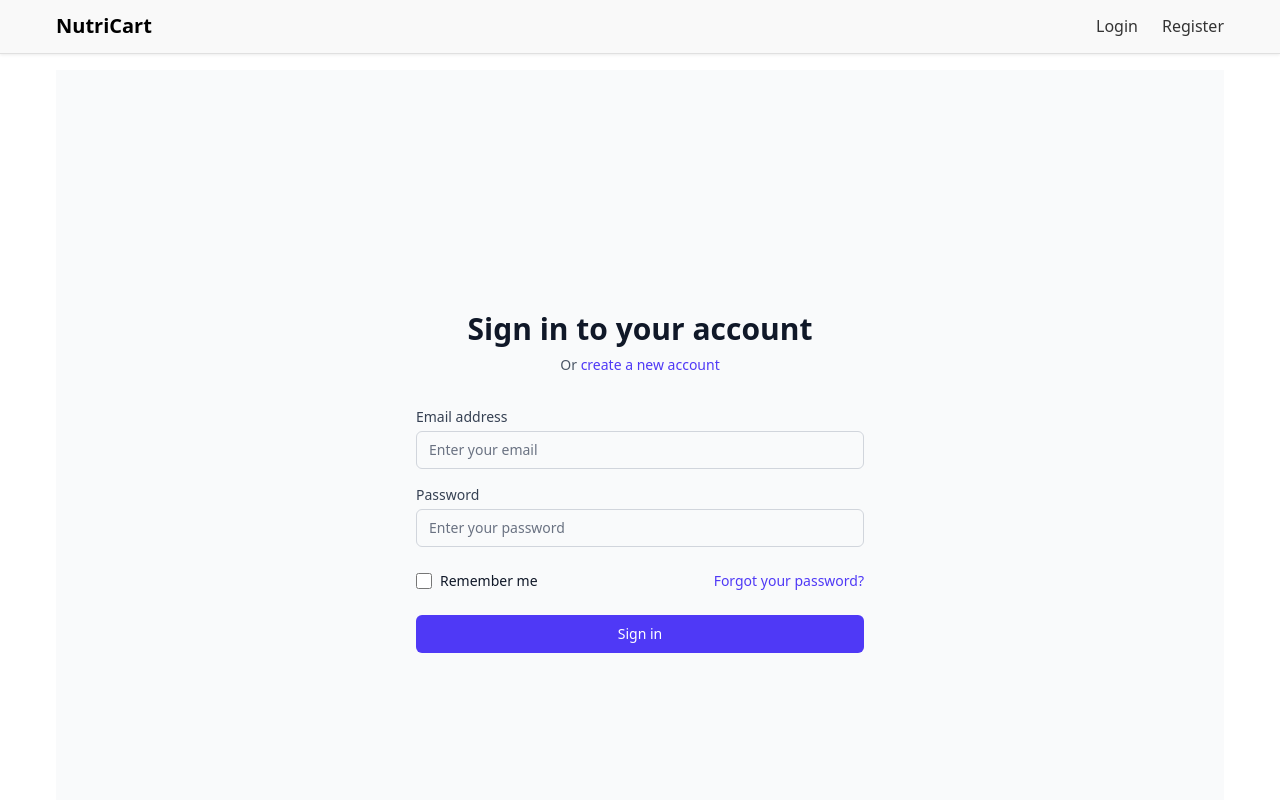
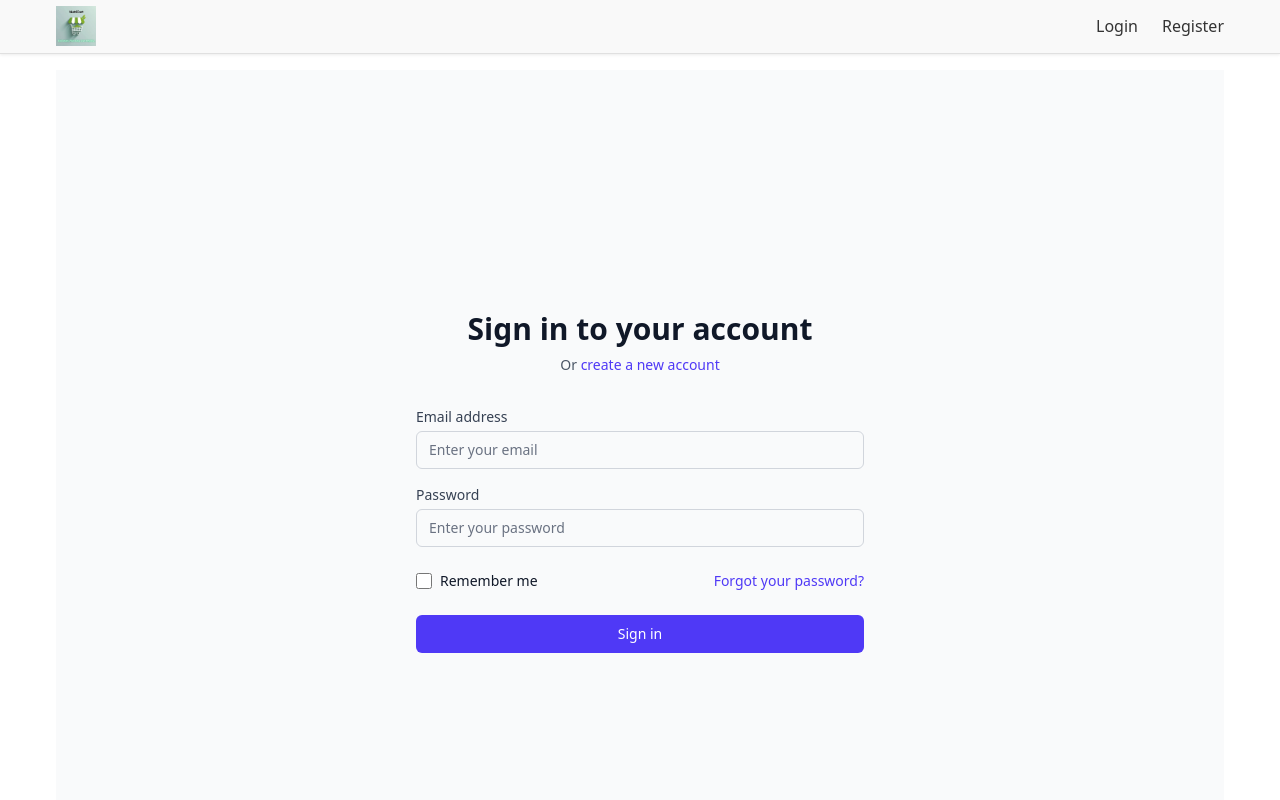
Before and after one commit to janpreett/nutricart, a React (Vite) app in the folder frontend/: page /login in a window 1280 px wide. Shown: the top 800 px of the page. Built offline with nearby package versions, Linux system fonts and the light colour scheme; the HTML template or start-up script is replaced by a standard one.

Commit message:
Adding a Logo

```diff
--- a/frontend/src/components/Header.css
+++ b/frontend/src/components/Header.css
@@ -22,12 +22,18 @@
   height: 100%;
 }
 
-.logo a {
-  font-size: 1.25rem;
-  font-weight: bold;
-  color: black;
+
+.logo-link {
+  display: inline-block;
+  line-height: 1;
   text-decoration: none;
-  line-height: 1;
+}
+
+
+.logo-image {
+  height: 40px;
+  width: auto;
+  object-fit: contain;
 }
 
 .nav ul {
@@ -51,7 +57,7 @@
   font-weight: 500;
   transition: color 0.2s;
   display: inline-block;
-  line-height: 1.25rem; /* Match with logo font size */
+  line-height: 1.25rem;
 }
 
 .nav a:hover {
--- a/frontend/src/components/Header.jsx
+++ b/frontend/src/components/Header.jsx
@@ -1,7 +1,9 @@
+// frontend/src/components/Header.jsx
 import React from 'react'
 import { NavLink } from 'react-router-dom'
 import { useAuth } from '../contexts/AuthContext.jsx'
 import './Header.css'
+import logoSrc from '../assets/logo.png'
 
 export default function Header() {
   const { isAuthenticated, user, logout } = useAuth()
@@ -11,7 +13,11 @@ export default function Header() {
       <div className="container">
         <div className="logo">
           <NavLink to="/profile" className="logo-link">
-            NutriCart
+            <img
+              src={logoSrc}
+              alt="NutriCart logo"
+              className="logo-image"
+            />
           </NavLink>
         </div>
         <nav className="nav">
@@ -21,7 +27,9 @@ export default function Header() {
                 <li>
                   <NavLink
                     to="/profile"
-                    className={({ isActive }) => isActive ? 'nav-link active' : 'nav-link'}
+                    className={({ isActive }) =>
+                      isActive ? 'nav-link active' : 'nav-link'
+                    }
                   >
                     Profile
                   </NavLink>
@@ -29,7 +37,9 @@ export default function Header() {
                 <li>
                   <NavLink
                     to="/plan"
-                    className={({ isActive }) => isActive ? 'nav-link active' : 'nav-link'}
+                    className={({ isActive }) =>
+                      isActive ? 'nav-link active' : 'nav-link'
+                    }
                   >
                     Meal Plan
                   </NavLink>
@@ -43,8 +53,16 @@ export default function Header() {
               </>
             ) : (
               <>
-                <li><NavLink to="/login" className="nav-link">Login</NavLink></li>
-                <li><NavLink to="/register" className="nav-link">Register</NavLink></li>
+                <li>
+                  <NavLink to="/login" className="nav-link">
+                    Login
+                  </NavLink>
+                </li>
+                <li>
+                  <NavLink to="/register" className="nav-link">
+                    Register
+                  </NavLink>
+                </li>
               </>
             )}
           </ul>
```
Also changed, not shown: frontend/src/assets/logo.png (added).
